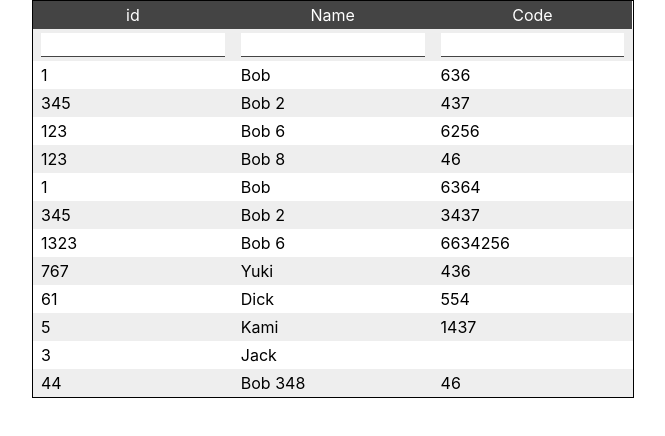
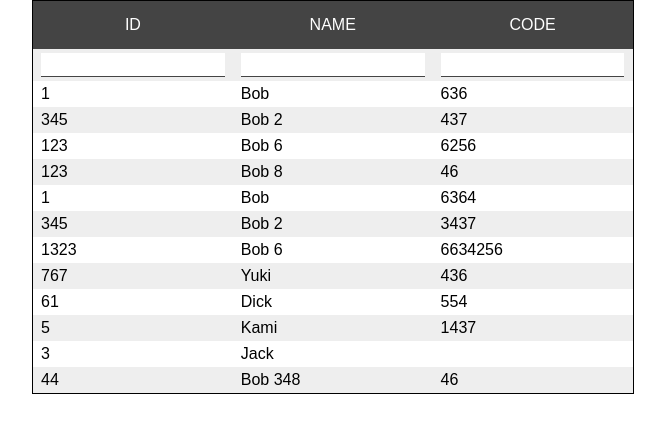
Before and after one commit to tomkallen/table-x, a React (Create React App) app: page / in a window 1280 px wide. Shown: the top 436 px of the page, without its empty margins (307-972 px from the left). Built offline with nearby package versions, Linux system fonts and the light colour scheme; the HTML template or start-up script is replaced by a standard one.

Commit message:
fix basic styling

```diff
--- a/src/App.css
+++ b/src/App.css
@@ -1,16 +1,6 @@
 .tablex * {
     box-sizing: border-box;
-}
-
-.tablex-cell {
-    display: inline-block;
-    padding: .25rem .5rem;
-}
-
-.tablex-header {
-    background-color: #444;
-    color: #fff;
-    text-align: center;
+    font-family: sans-serif;
 }
 
 .tablex-row {
@@ -22,6 +12,24 @@
     background-color: #eee;
 }
 
+.tablex-cell {
+    display: inline-block;
+    padding: .25rem .5rem;
+}
+
+.tablex-row-header {
+    height: 3rem;
+    display: flex;
+    align-items: center;
+    background-color: #444;
+}
+
+.tablex-cell-header {
+    color: #fff;
+    text-align: center;
+    text-transform: uppercase;
+}
+
 .tablex-input {
     border: none;
     outline: none;
@@ -31,7 +39,6 @@
     padding: .25rem .5rem;
 }
 
-
 .wrapper {
     width: 600px;
     margin: 0 auto;
--- a/src/components/Tablex.js
+++ b/src/components/Tablex.js
@@ -11,12 +11,13 @@ export class Tablex extends React.Component {
     this.setState((state) => ({ sortBy: cell.name, reverseSort: !state.reverseSort }))
   }
 
-  createHeader = () => this.props.showHeader
-    ? <TablexHeader
+  createHeader = () => {
+    if (!this.props.showHeader) return null
+    return <TablexHeader
       columns={this.props.columns}
       handleSort={this.handleSort}
     />
-    : null
+  }
 
   createFilters = () => {
     if (!this.props.filterable) return null
@@ -25,11 +26,6 @@ export class Tablex extends React.Component {
       filters={this.state.filters}
       columns={this.props.columns}
     />
-  }
-
-  updateFilterValue = (cellName, value) => {
-    const filter = { [cellName]: value }
-    this.setState({ filters: { ...this.state.filters, ...filter } })
   }
 
   createRows = () =>
@@ -42,12 +38,18 @@ export class Tablex extends React.Component {
       reverseSort={this.state.reverseSort}
     />
 
+  updateFilterValue = (cellName, value) => {
+    const filter = { [cellName]: value }
+    this.setState({ filters: { ...this.state.filters, ...filter } })
+  }
+
   render () {
-    return <div className={'tablex'}>
-      {this.createHeader()}
-      {this.createFilters()}
-      {this.createRows()}
-    </div>
+    return (
+      <div className={'tablex'}>
+        {this.createHeader()}
+        {this.createFilters()}
+        {this.createRows()}
+      </div>)
   }
 }
 
--- a/src/components/TablexHeader.js
+++ b/src/components/TablexHeader.js
@@ -8,7 +8,7 @@ export class TablexHeader extends React.Component {
       <div
         onClick={()=>this.props.handleSort(cell)}
         key={`header-${index}`}
-        className={'tablex-cell tablex-header'}
+        className={'tablex-cell tablex-cell-header'}
         style={{ width: cell.width + '%' }}
       >
         {cell.name}
@@ -16,7 +16,7 @@ export class TablexHeader extends React.Component {
   }
 
   render() {
-    return <div className={'tablex-row'}>{this.renderHeaderCells()}</div>
+    return <div className={'tablex-row-header'}>{this.renderHeaderCells()}</div>
   }
 }
 
```
